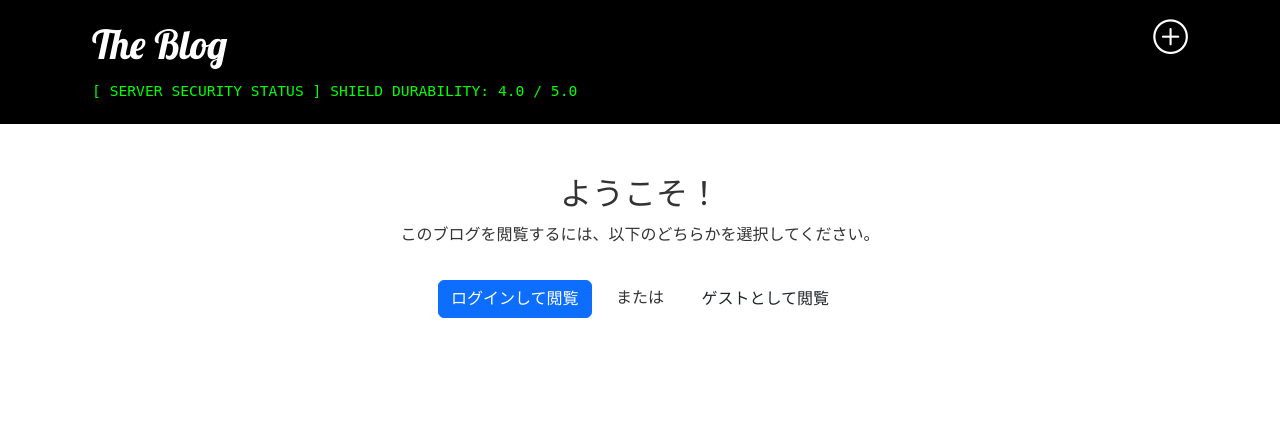
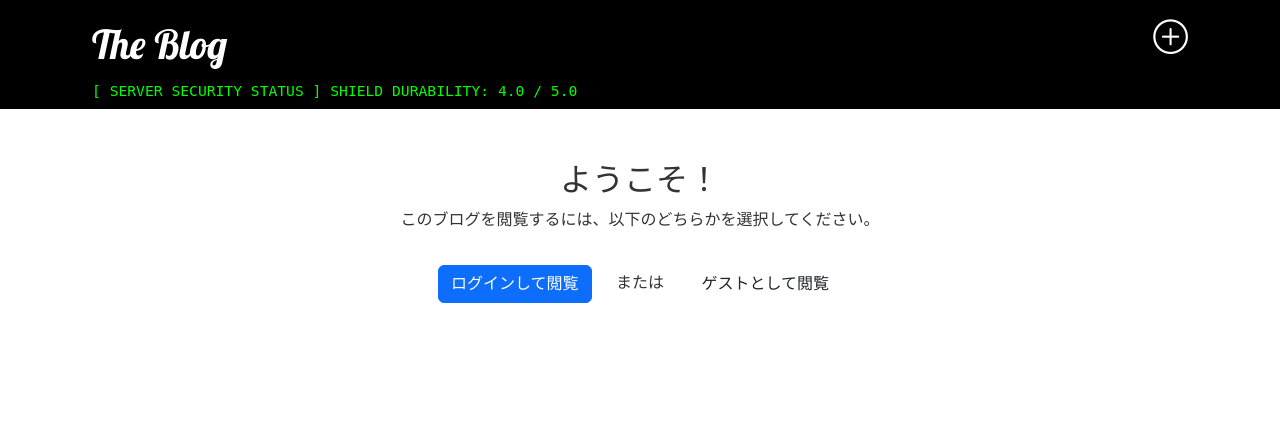
Before and after one commit to k-ito-0906/djangogirls, a Django app: page /welcome/ in a window 1280 px wide. Shown: the top 437 px of the page. Run offline with Django 5.2, Linux system fonts and the light colour scheme.

Commit message:
style: .page-headerのスタイルを改善し、パディングとボックスサイズを調整

```diff
--- a/blog/static/css/blog.css
+++ b/blog/static/css/blog.css
@@ -1,7 +1,14 @@
 .page-header {
+    position: fixed;
+    top: 0;
+    left: 0;
+    right: 0;
+    z-index: 1000;
+    width: 100%;
     background-color: black;
     margin-top: 0;
-    padding: 20px 20px 20px 40px;
+    padding: 20px 20px 5px 40px;
+    box-sizing: border-box;
 }
 
 .page-header h1, .page-header h1 a, .page-header h1 a:visited, .page-header h1 a:active {
@@ -51,6 +58,10 @@ body, p, .post{
     color:#333;
 }
 
+main.container {
+    margin-top: 110px;
+}
+
 .page-header h1, h2{
     font-family:'Lobster', cursive;
 }
```
